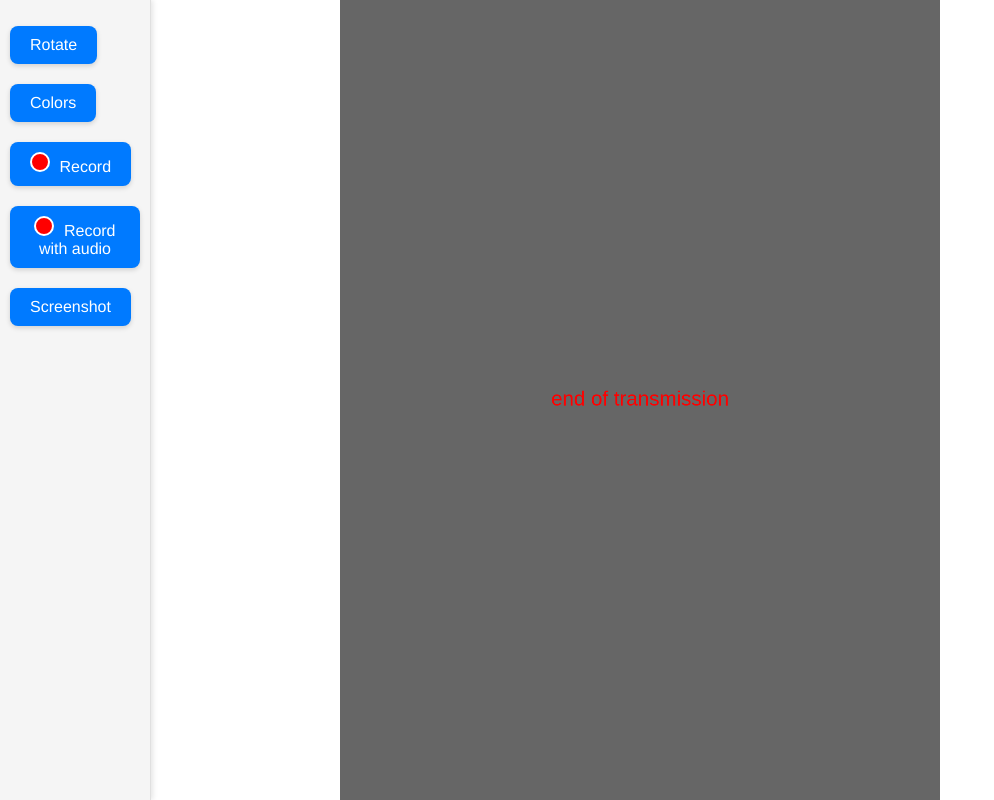
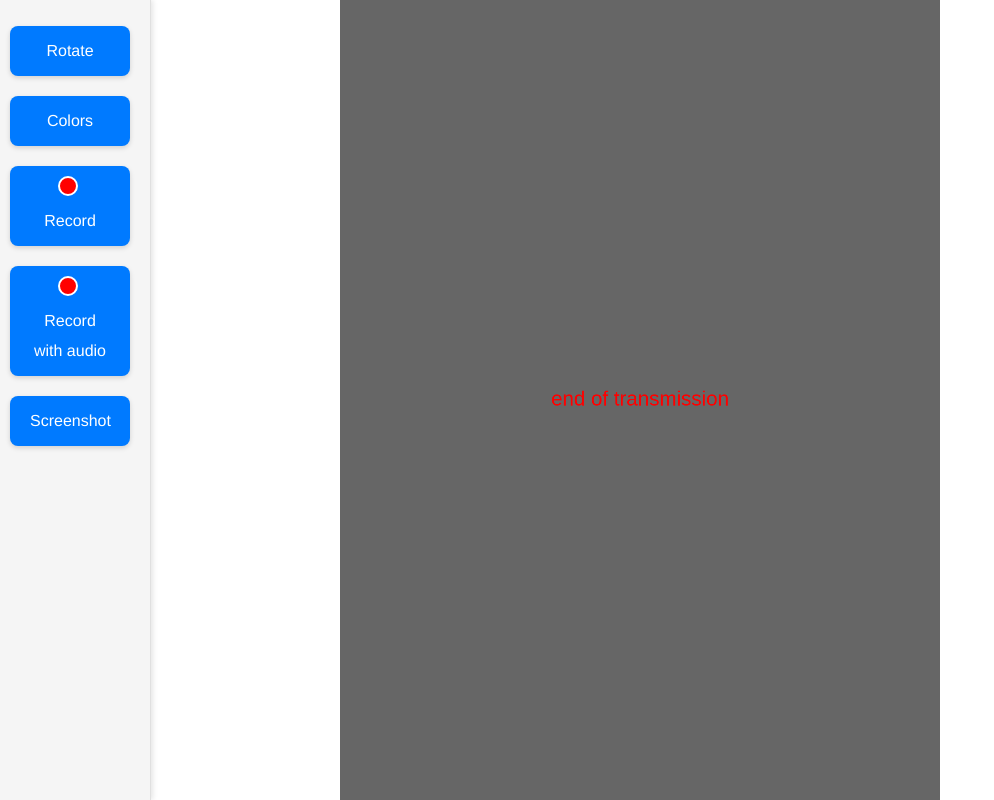
Before and after one commit to owulveryck/goMarkableStream, a plain HTML site: page client/index.html in a window 1280 px wide. Shown: the whole page, without its empty margins (0-994 px from the left). Drawn offline with Linux system fonts and the light colour scheme; no server answers.

Commit message:
feat: new menu

```diff
--- a/client/style.css
+++ b/client/style.css
@@ -104,12 +104,16 @@ canvas.hidden {
 /* Reset button styles to avoid browser defaults */
 .apple-button {
 	display: inline-block;
-	border: none;
-	outline: none;
-	cursor: pointer;
-	text-align: center;
-	transition: background-color 0.2s, box-shadow 0.2s;
-	font-family: 'San Francisco', 'Helvetica Neue', sans-serif; /* Apple's default font */
+    width: 120px; /* Fixed width */
+    line-height: 30px; /* Centers the text vertically */
+    padding: 0; /* Since we've set fixed width and height, padding is set to 0 */
+    border-radius: 8px;
+    border: none;
+    font-family: 'San Francisco', 'Helvetica Neue', sans-serif;
+    font-size: 8px;
+    cursor: pointer;
+    transition: background-color 0.3s;
+    outline: none;
 }
 
 /* Main button styles */
@@ -131,7 +135,7 @@ canvas.hidden {
 	box-shadow: 0 1px 3px rgba(0, 0, 0, 0.12); /* reduce shadow for pressed state */
 }
 
-.apple-button:disabled {
+.apple-button:toggled {
 	background-color: #B3C7D6; /* Greyed out when disabled */
 	color: #FFFFFF;
 	cursor: not-allowed;
--- a/client/uiInteractions.js
+++ b/client/uiInteractions.js
@@ -4,13 +4,13 @@ let recordingWithSound = false;
 
 document.getElementById('rotate').addEventListener('click', function() {
 	rotate = !rotate;
-	this.classList.toggle('active');
+	this.classList.toggle('toggled');
 	resizeVisibleCanvas();
 });
 
 document.getElementById('colors').addEventListener('click', function() {
 	withColor = !withColor;
-	this.classList.toggle('active');
+	this.classList.toggle('toggled');
 	worker.postMessage({ type: 'withColorChanged', withColor: withColor });
 });
 
```
